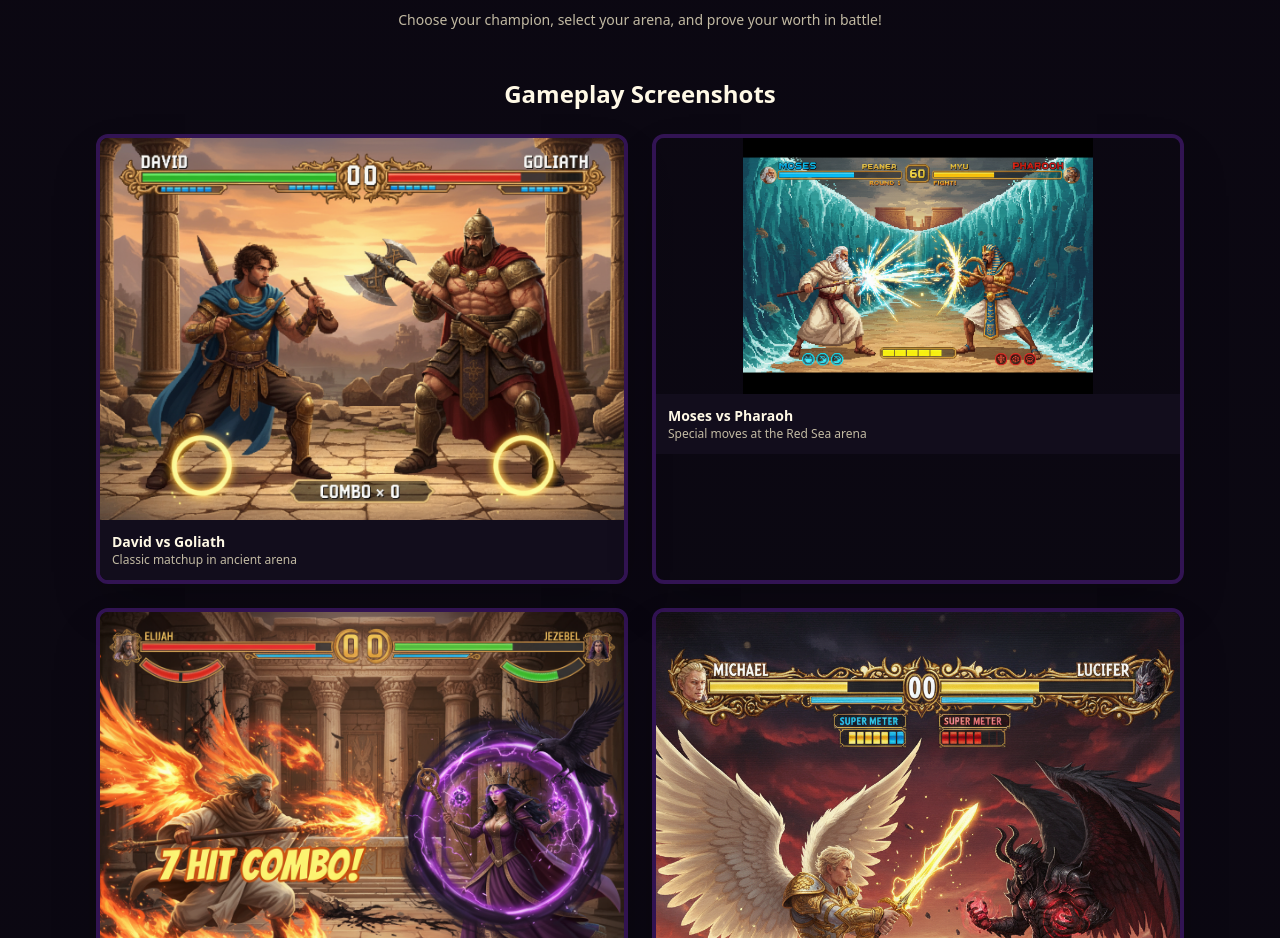
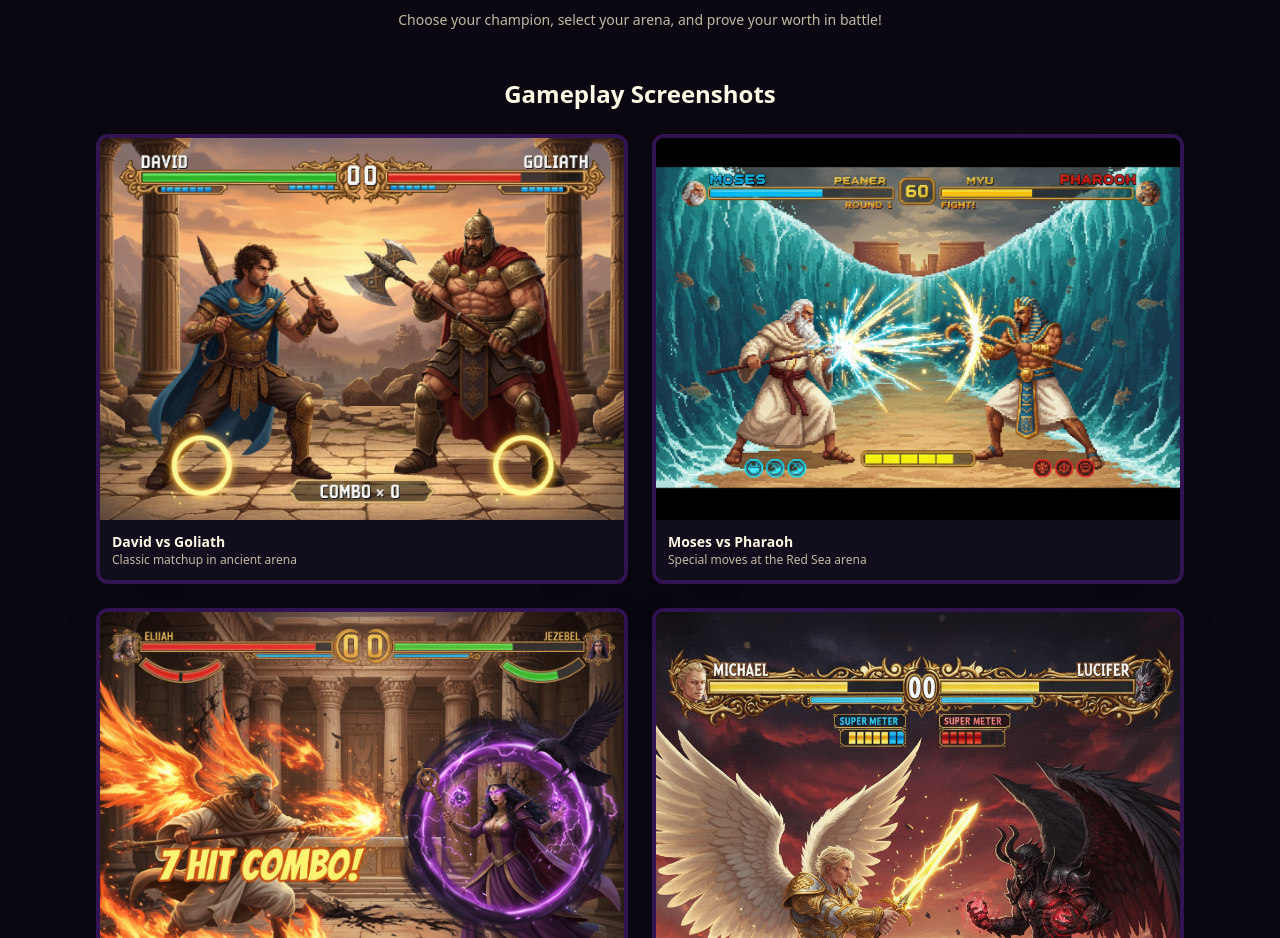
Before and after one commit to LimitlessJacko/bibleforge-genesis, a React (Vite) app: page / in a window 1280 px wide. Shown: the part 7400-8338 px from the top of the page. Built offline with nearby package versions, Linux system fonts and the light colour scheme; the HTML template or start-up script is replaced by a standard one.

Commit message:
Reverted to commit 6d609dffebdba1fcea8975d67f302ead90662522

```diff
--- a/src/components/ArcadeFightingPreview.tsx
+++ b/src/components/ArcadeFightingPreview.tsx
@@ -102,13 +102,11 @@ const ArcadeFightingPreview = () => {
               </div>
             </div>
             <div className="rounded-lg overflow-hidden border-4 border-primary/30 shadow-2xl hover-scale">
-              <div className="h-64 bg-gradient-to-b from-background/50 to-background flex items-center justify-center">
-                <img
-                  src={mosesVsPharaoh}
-                  alt="Moses vs Pharaoh gameplay with special moves at Red Sea"
-                  className="w-full h-full object-contain"
-                />
-              </div>
+              <img
+                src={mosesVsPharaoh}
+                alt="Moses vs Pharaoh gameplay with special moves at Red Sea"
+                className="w-full h-auto"
+              />
               <div className="p-3 bg-card">
                 <p className="text-sm font-semibold">Moses vs Pharaoh</p>
                 <p className="text-xs text-muted-foreground">Special moves at the Red Sea arena</p>
```
